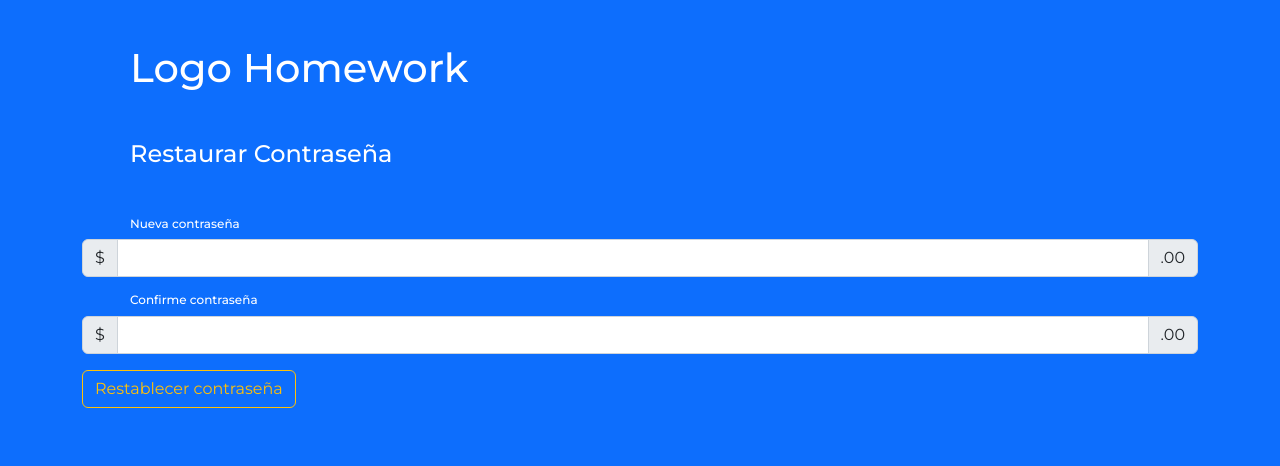
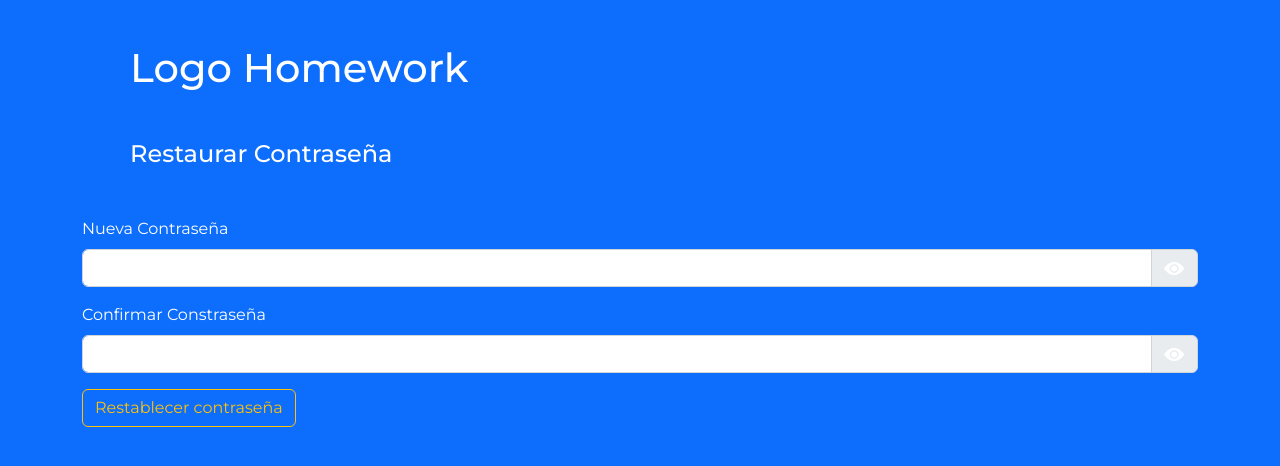
Before and after one commit to fherrera-main/fh-homework, a React (Create React App) app: page /recovery in a window 1280 px wide. Shown: the top 466 px of the page. Built offline with nearby package versions, Linux system fonts and the light colour scheme.

Commit message:
Input component changes

```diff
--- a/src/components/common/Input.js
+++ b/src/components/common/Input.js
@@ -1,15 +1,40 @@
-import {InputGroup, Form} from 'react-bootstrap';
+import { InputGroup, Form } from 'react-bootstrap';
+import PropTypes from "prop-types";
+import styles from "./Input.module.css";
 
-const Input = () => {
+const Input = (props) => {
+  const icons = [
+    {
+      iconTitle: 'eye',
+      svg : <svg width="21" height="13" viewBox="0 0 21 13" fill="none" xmlns="http://www.w3.org/2000/svg">
+      <path d="M13.3636 6.50002C13.3636 7.28361 13.0284 8.03511 12.4317 8.5892C11.835 9.14328 11.0257 9.45456 10.1818 9.45456C9.33795 9.45456 8.52864 9.14328 7.93193 8.5892C7.33523 8.03511 7 7.28361 7 6.50002C7 5.71642 7.33523 4.96492 7.93193 4.41084C8.52864 3.85675 9.33795 3.54547 10.1818 3.54547C11.0257 3.54547 11.835 3.85675 12.4317 4.41084C13.0284 4.96492 13.3636 5.71642 13.3636 6.50002Z" fill={props.IconColor}/>
+      <path d="M0 6.5C0 6.5 3.81818 0 10.1818 0C16.5455 0 20.3636 6.5 20.3636 6.5C20.3636 6.5 16.5455 13 10.1818 13C3.81818 13 0 6.5 0 6.5ZM10.1818 10.6364C11.3632 10.6364 12.4963 10.2006 13.3317 9.42485C14.167 8.64913 14.6364 7.59703 14.6364 6.5C14.6364 5.40297 14.167 4.35087 13.3317 3.57515C12.4963 2.79943 11.3632 2.36364 10.1818 2.36364C9.0004 2.36364 7.86737 2.79943 7.03198 3.57515C6.19659 4.35087 5.72727 5.40297 5.72727 6.5C5.72727 7.59703 6.19659 8.64913 7.03198 9.42485C7.86737 10.2006 9.0004 10.6364 10.1818 10.6364Z" fill={props.IconColor}/>
+      </svg>
+    }
+  ]
+
+  const setIcon = () =>{
+    const iconResult = icons.find(icon => icon.iconTitle == props.IconName)
+    return iconResult ? iconResult.svg : 'No Logo';
+  }
+
   return (
-    <>
-      <InputGroup className="mb-3">
-        <InputGroup.Text>$</InputGroup.Text>
-        <Form.Control aria-label="Amount (to the nearest dollar)" />
-        <InputGroup.Text>.00</InputGroup.Text>
+    <div>
+      <Form.Label htmlFor={styles.label}>{props.LabelText}</Form.Label>
+      <InputGroup id={styles.label} className="mb-3">
+        {props.LeftSection && <InputGroup.Text>$</InputGroup.Text>}
+        <Form.Control type={props.InputType} />
+        {props.RightSection && <InputGroup.Text><span>{setIcon()}</span></InputGroup.Text>}
       </InputGroup>
-    </>
+    </div>
   )
 }
 
+Input.defaultProps = {
+  LeftSection: true,
+  RightSection: true,
+  InputType: 'text'
+}
+
+
 export default Input
--- /dev/null
+++ b/src/components/common/Input.module.css
@@ -0,0 +1,3 @@
+.label{
+    font-size: 12px;
+}
--- a/src/pages/Recovery.js
+++ b/src/pages/Recovery.js
@@ -18,14 +18,12 @@ const Recovery = () => {
       </Row>
       <Row>
         <Col>
-            <h2 className={styles.input_text}>Nueva contraseña</h2>
-            <Input/>
+            <Input LeftSection={false} LabelText='Nueva Contraseña' InputType='password' IconName='eye' IconColor='#fff'/>
         </Col>
       </Row>
       <Row>
-        <Col>
-            <h2 className={styles.input_text}>Confirme contraseña</h2>
-            <Input/>
+        <Col className="ml-5">
+            <Input LeftSection={false} LabelText='Confirmar Constraseña' InputType='password' IconName='eye' IconColor='#fff'/>
         </Col>
       </Row>
       <Row>
```
